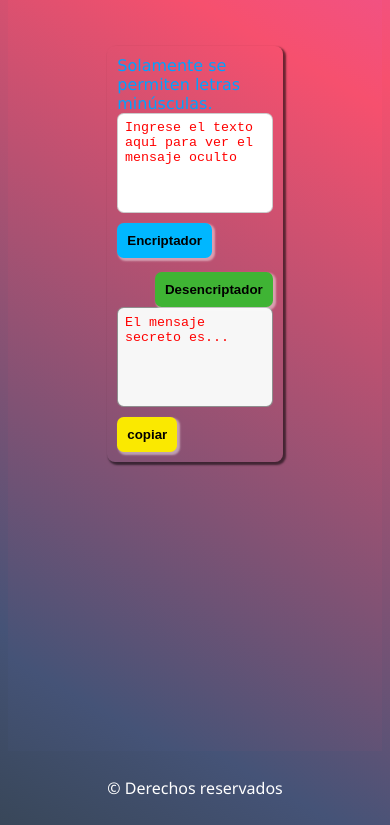
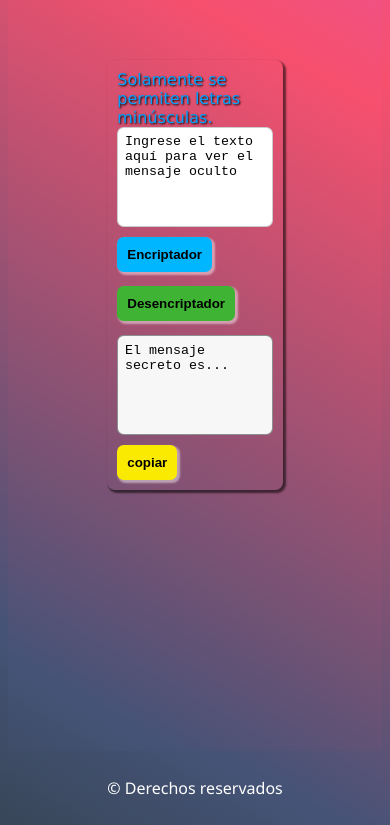
Before and after one commit to axlg98/Challenge-codigo-secreto, a website: page index.html in a window 390 px wide. Shown: the part 101-926 px from the top of the page. Drawn offline with Linux system fonts and the light colour scheme.

Commit message:
Modificando css

```diff
--- a/css/style.css
+++ b/css/style.css
@@ -125,7 +125,7 @@ footer{
 }
 
 ::placeholder{
-  color: red;
+  color: black;
 }
 
 
@@ -161,11 +161,17 @@ footer{
   }
   .btn-des{
     margin-left: 0;
-    margin-top: 0.9rem;
+    float: left;
+    margin: 0.9rem auto;
   }
 
   .footer_inicio{
     position: relative;
+  }
+
+  .box{
+    margin: 1.5rem auto;
+    text-shadow: 1px 1px 2px black;
   }
 
 }
```
